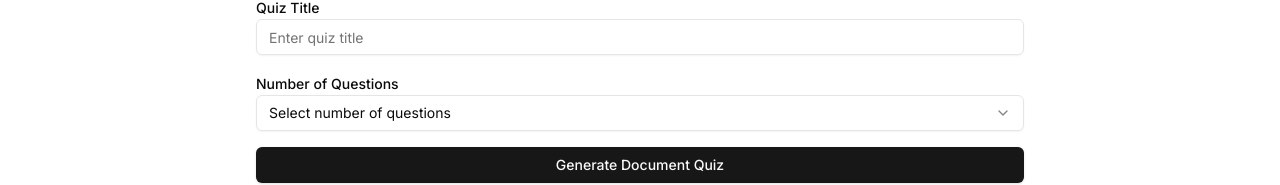
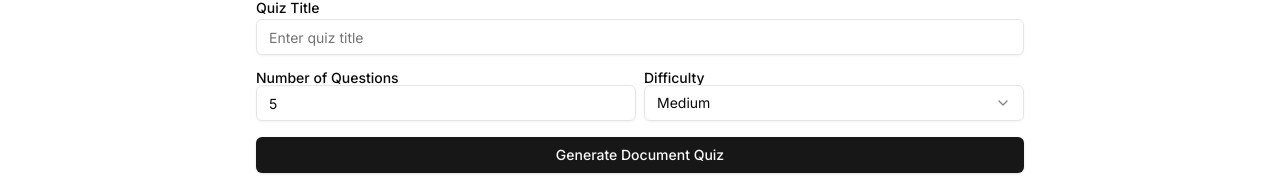
Before and after one commit to eric-nichols-nyc/rag-subpabase-quiz, a Next.js app: page /generate in a window 1280 px wide. Shown: the part 438-623 px from the top of the page. Built offline with nearby package versions, Linux system fonts and the light colour scheme; no server answers; the database is empty.

Commit message:
feat: added index schema

```diff
--- a/src/components/generate-quiz-form.tsx
+++ b/src/components/generate-quiz-form.tsx
@@ -26,6 +26,8 @@ export function GenerateQuizForm({ documents }: GenerateQuizFormProps) {
   const [quizId, setQuizId] = useState<string | null>(null)
   const [isLoading, setIsLoading] = useState(false)
   const [title, setTitle] = useState("")
+  const [numQuestions, setNumQuestions] = useState(5)
+  const [difficulty, setDifficulty] = useState("MEDIUM")
 
   const handleSubmit = async (e: React.FormEvent) => {
     e.preventDefault()
@@ -172,14 +174,32 @@ export function GenerateQuizForm({ documents }: GenerateQuizFormProps) {
                   required
                 />
               </div>
-              {/* add select for number of questions */}
-              <div>
-                <Label htmlFor="numQuestions">Number of Questions</Label>
-                <Select>
+              {/* add number input for number of questions */}
+              <div className="flex gap-2">
+                <div className="flex flex-col flex-1">
+                  <Label htmlFor="numQuestions">Number of Questions</Label>
+                  <Input
+                    id="numQuestions"
+                  type="number"
+                  value={numQuestions}
+                  onChange={(e) => setNumQuestions(parseInt(e.target.value))}
+                  placeholder="Enter number of questions"
+                  required
+                />
+                </div>
+                <div className="flex flex-col flex-1">
+                <Label htmlFor="difficulty">Difficulty</Label>
+                <Select value={difficulty} onValueChange={setDifficulty}>
                   <SelectTrigger>
-                    <SelectValue placeholder="Select number of questions" />
+                    <SelectValue placeholder="Select difficulty" />
                   </SelectTrigger>
-                </Select>
+                  <SelectContent>
+                    <SelectItem value="EASY">Easy</SelectItem>
+                    <SelectItem value="MEDIUM">Medium</SelectItem>
+                    <SelectItem value="HARD">Hard</SelectItem>
+                  </SelectContent>
+                  </Select>
+                </div>
               </div>
               <Button
                 type="submit"
```
Also changed, not shown: src/schemas/index.ts (added, +8 -0 lines).
